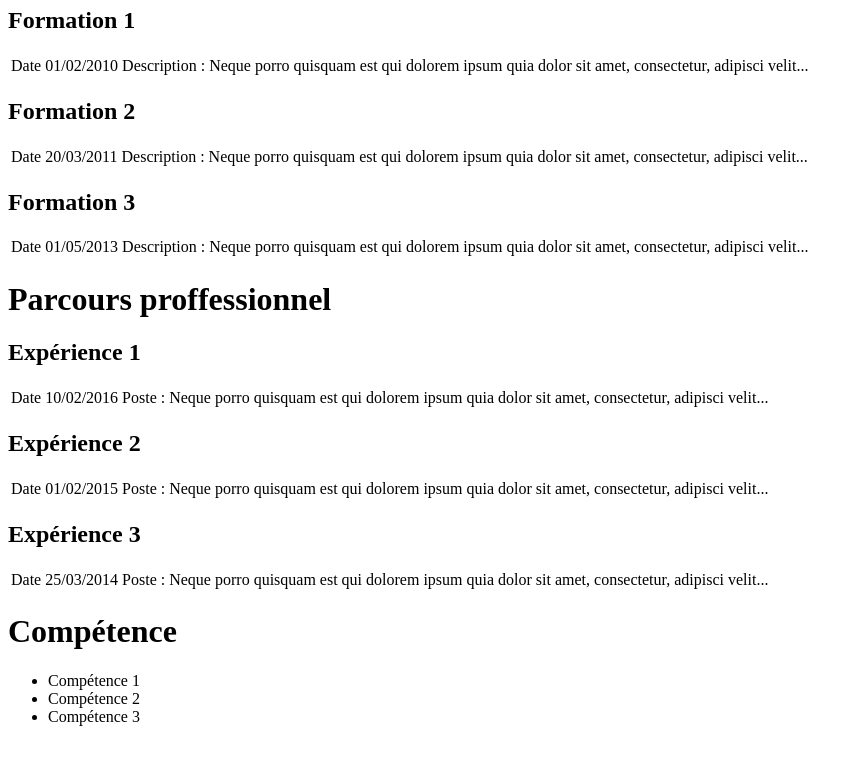
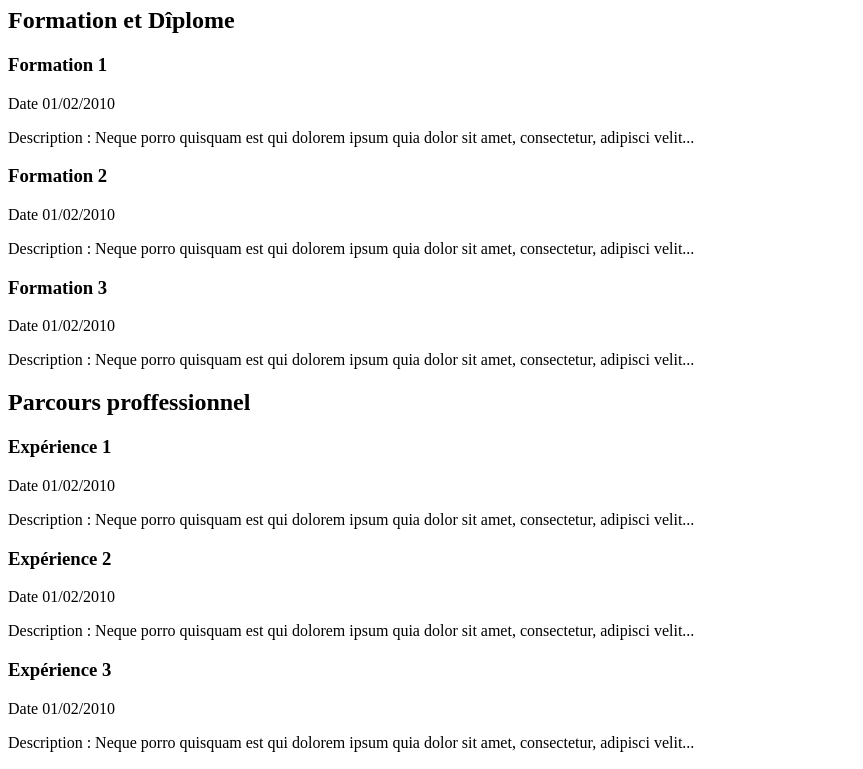
Before and after one commit to Jim29800/cv, a plain HTML site: page index.html in a window 1280 px wide. Shown: the part 505-1274 px from the top of the page, without its empty margins (0-863 px from the left). Before the commit the page ends 1247 px from the top, so only its background shows below. Drawn offline with Linux system fonts and the light colour scheme.

Commit message:
Suppression des tableau

```diff
--- a/index.html
+++ b/index.html
@@ -2,8 +2,8 @@
 <html>
 	<head>
 		<title>CV Jimmy</title>
-		<meta charset="UTF-8">
-		<link rel="stylesheet" type="text/css" href="style.css">
+		<meta charset="UTF-8"/>
+		<link rel="stylesheet" type="text/css" href="css/style.css"/>
 	</head>
 	<body>
 		<header>
@@ -15,60 +15,36 @@
 				<li>Age</li>
 				<li>Permis</li>
 			</ul>
-			<img src="http://lorempixel.com/output/nature-q-c-120-120-8.jpg">
+			<img src="http://lorempixel.com/output/nature-q-c-120-120-8.jpg" alt="Photo de profil">
 		</header>
+			<h1>CV Jimmy</h1>
+			<!-- FORMATION et DIPLOME-->
+			<div class="categorie"><h2>Formation et Dîplome</h2></div>
+			<div class="formation"><h3>Formation 1</h3>
+					<p class="date">Date 01/02/2010</p>
+       				<p class="description">Description : Neque porro quisquam est qui dolorem ipsum quia dolor sit amet, consectetur, adipisci velit...</p>
+			<h3>Formation 2</h3>
+					<p class="date">Date 01/02/2010</p>
+       				<p class="description">Description : Neque porro quisquam est qui dolorem ipsum quia dolor sit amet, consectetur, adipisci velit...</p>
+   			<h3>Formation 3</h3>
+   					<p class="date">Date 01/02/2010</p>
+       				<p class="description">Description : Neque porro quisquam est qui dolorem ipsum quia dolor sit amet, consectetur, adipisci velit...</p>
 
-		<div class="formation">
-			<div class="categorie"><h1>Formation et Dîplome</h1></div>
-			<h2>Formation 1</h2>
-			<table>
-				<tr>
-					<td>Date 01/02/2010</td>
-       				<td>Description : Neque porro quisquam est qui dolorem ipsum quia dolor sit amet, consectetur, adipisci velit...</td>
-   				</tr>
-   			</table>
-			<h2>Formation 2</h2>
-			<table>
-				<tr>
-					<td>Date 20/03/2011</td>
-       				<td>Description : Neque porro quisquam est qui dolorem ipsum quia dolor sit amet, consectetur, adipisci velit...</td>
-   				</tr>
-   			</table>
-   			<h2>Formation 3</h2>
-			<table>
-				<tr>
-					<td>Date 01/05/2013</td>
-       				<td>Description : Neque porro quisquam est qui dolorem ipsum quia dolor sit amet, consectetur, adipisci velit...</td>
-   				</tr>
-   			</table>
 		</div>
-		<div class="pro">
-			<div class="categorie"><h1>Parcours proffessionnel</h1></div>
-			<h2>Expérience 1</h2>
-			<table>
-				<tr>
-					<td>Date 10/02/2016</td>
-       				<td>Poste : Neque porro quisquam est qui dolorem ipsum quia dolor sit amet, consectetur, adipisci velit...</td>
-   				</tr>
-   			</table>
-   			<h2>Expérience 2</h2>
-			<table>
-				<tr>
-					<td>Date 01/02/2015</td>
-       				<td>Poste : Neque porro quisquam est qui dolorem ipsum quia dolor sit amet, consectetur, adipisci velit...</td>
-   				</tr>
-   			</table>
-   			<h2>Expérience 3</h2>
-			<table>
-				<tr>
-					<td>Date 25/03/2014</td>
-       				<td>Poste : Neque porro quisquam est qui dolorem ipsum quia dolor sit amet, consectetur, adipisci velit...</td>
-   				</tr>
-   			</table>
+		<!-- Parcours -->
+			<div class="categorie"><h2>Parcours proffessionnel</h2></div>
+			<div class="pro"><h3>Expérience 1</h3>
+					<p class="date">Date 01/02/2010</p>
+       				<p class="description">Description : Neque porro quisquam est qui dolorem ipsum quia dolor sit amet, consectetur, adipisci velit...</p>
+   			<h3>Expérience 2</h3>
+   					<p class="date">Date 01/02/2010</p>
+       				<p class="description">Description : Neque porro quisquam est qui dolorem ipsum quia dolor sit amet, consectetur, adipisci velit...</p>
+   			<h3>Expérience 3</h3>
+   					<p class="date">Date 01/02/2010</p>
+       				<p class="description">Description : Neque porro quisquam est qui dolorem ipsum quia dolor sit amet, consectetur, adipisci velit...</p>
 		</div>
-		<div class="comp">
-			<div class="categorie"><h1>Compétence</h1></div>
-			<ul>
+			<div class="categorie"><h2>Compétence</h2></div>
+			<div class="competence"><ul>
 				<li>Compétence 1</li>
 				<li>Compétence 2</li>
 				<li>Compétence 3</li>
```
